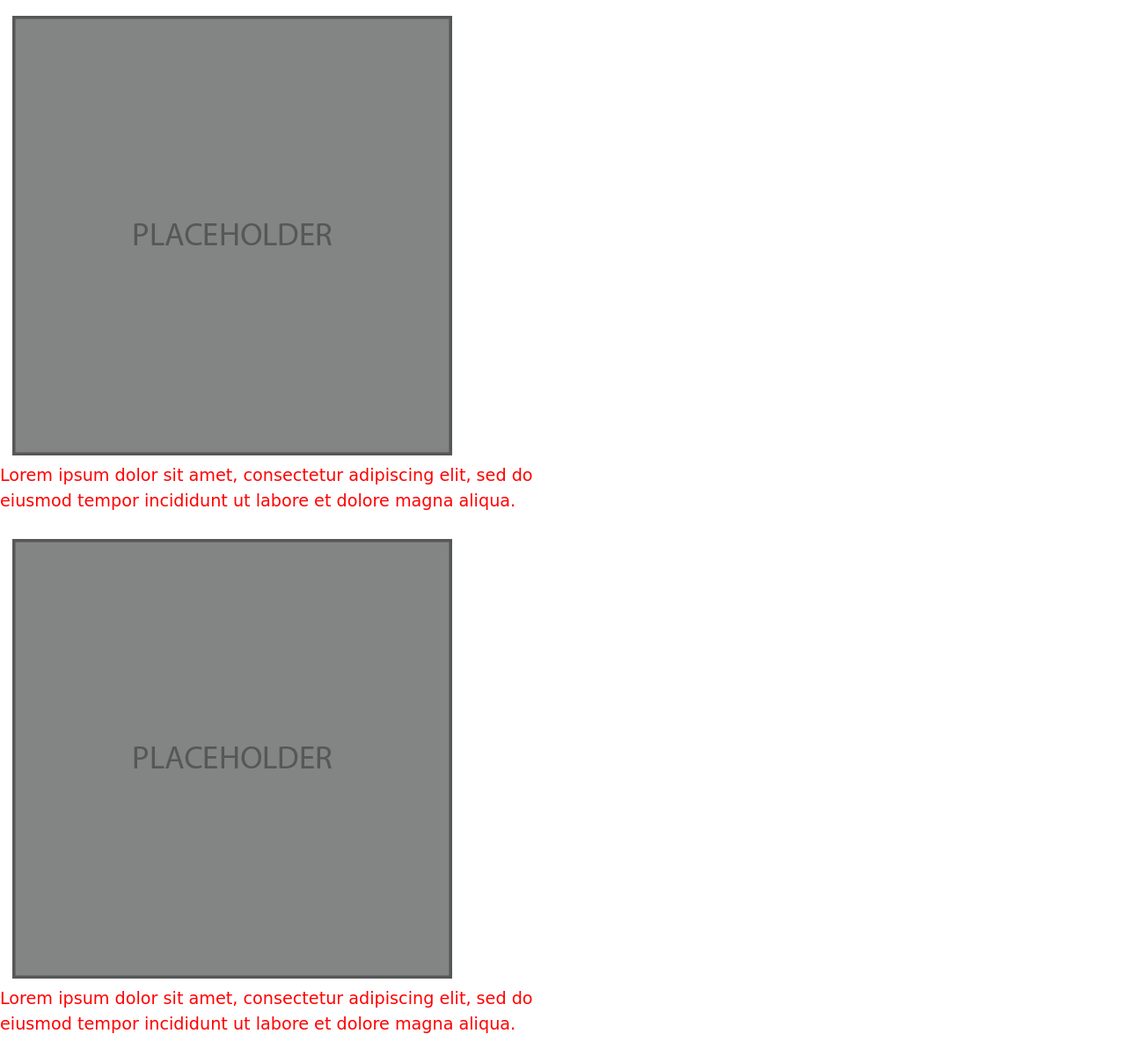
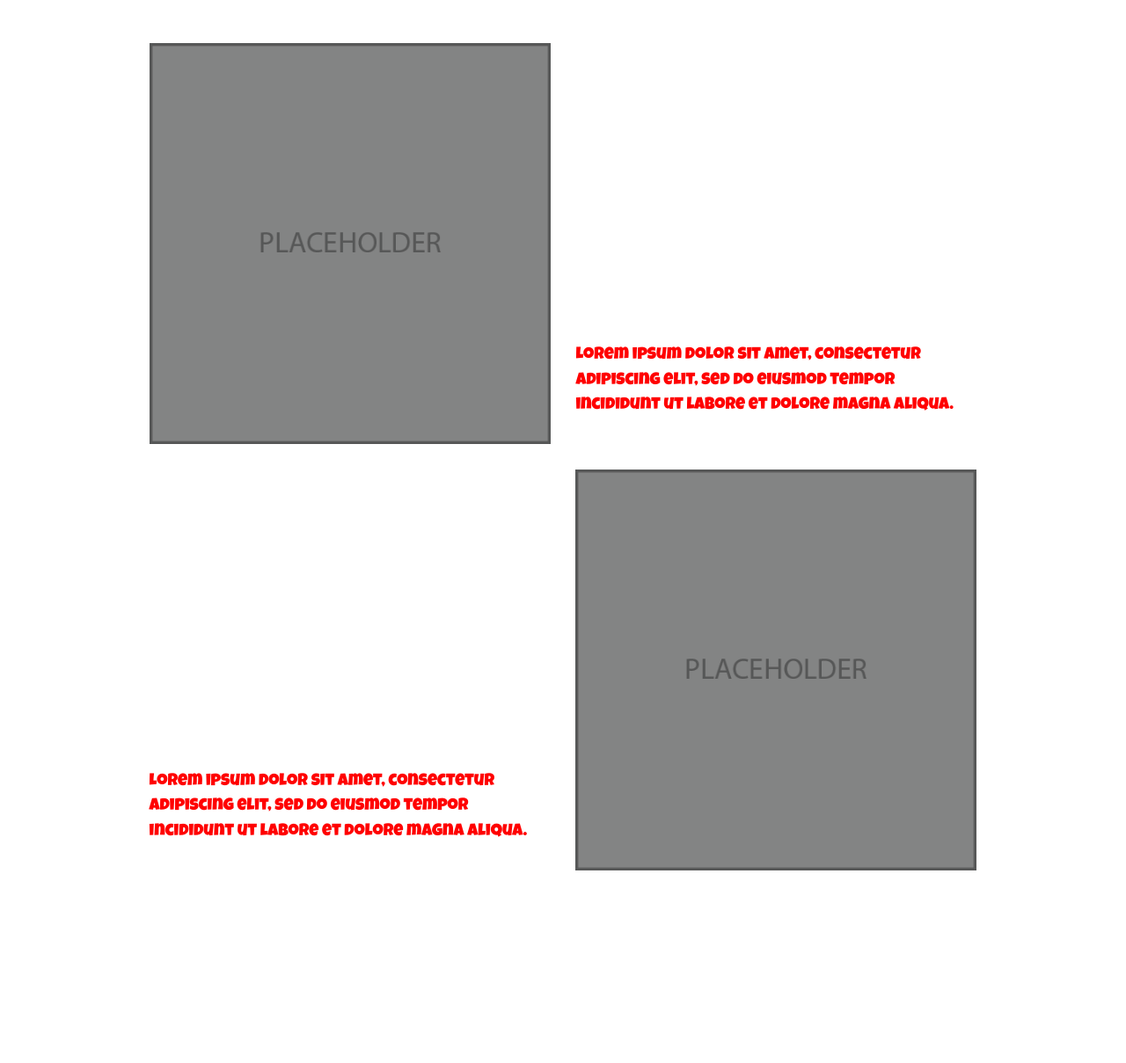
Before and after one commit to derickdinh613/dinhderickdesign, a plain HTML site: page casestudy-1.html in a window 1280 px wide. Shown: the part 233-1442 px from the top of the page at 88% size. After the commit the page ends 1252 px from the top, so only its background shows below. Drawn offline with Linux system fonts and the light colour scheme.

Commit message:
added classes to casestudy

```diff
--- a/casestudy-1.html
+++ b/casestudy-1.html
@@ -8,6 +8,7 @@
   <link href="css/grid.css" rel="stylesheet">
   <link href="css/type.css" rel="stylesheet">
   <link href="css/main.css" rel="stylesheet">
+  <link href="https://fonts.googleapis.com/css?family=Luckiest+Guy" rel="stylesheet">
 </head>
 <body>
   <div class="banner">
@@ -25,19 +26,18 @@
     </nav>
     <h1 class="text-right gutter">NocturnalGG</h1>
   </div>
-  <div class="">
-    <div class="grid">
-      <div class="unit xs-1 s-1 m-1-2 l-1-2 xl-1-2">
-        <img class="text-right gutter-1-2" src="images/placeholder-case.png" alt="">
-        <p>Lorem ipsum dolor sit amet, consectetur adipiscing elit, sed do eiusmod tempor incididunt ut labore et dolore magna aliqua.</p>
-      </div>
+  <div class="grid grid-bottom island-1-2 wrapper">
+    <div class="unit island-1-2 xs-1 s-1 m-1-2 l-1-2 xl-1-2">
+      <img class="text-right img-flex" src="images/placeholder-case.png" alt="">
     </div>
-    <div class="grid">
-      <div class="unit xs-1 s-1 m-1-2 l-1-2 xl-1-2">
-        <img class="text-right gutter-1-2" src="images/placeholder-case.png" alt="">
-        <p>Lorem ipsum dolor sit amet, consectetur adipiscing elit, sed do eiusmod tempor incididunt ut labore et dolore magna aliqua.</p>
-      </div>
+    <div class="unit island-1-2 xs-1 s-1 m-1-2 l-1-2 xl-1-2">
+      <p>Lorem ipsum dolor sit amet, consectetur adipiscing elit, sed do eiusmod tempor incididunt ut labore et dolore magna aliqua.</p>
     </div>
-
+    <div class="unit unit-push-m-1-2 island-1-2 xs-1 s-1 m-1-2 l-1-2 xl-1-2">
+      <img class="text-right img-flex" src="images/placeholder-case.png" alt="">
+    </div>
+    <div class="unit unit-pull-m-1-2 island-1-2 xs-1 s-1 m-1-2 l-1-2 xl-1-2">
+      <p>Lorem ipsum dolor sit amet, consectetur adipiscing elit, sed do eiusmod tempor incididunt ut labore et dolore magna aliqua.</p>
+    </div>
   </div>
 </body>
```
